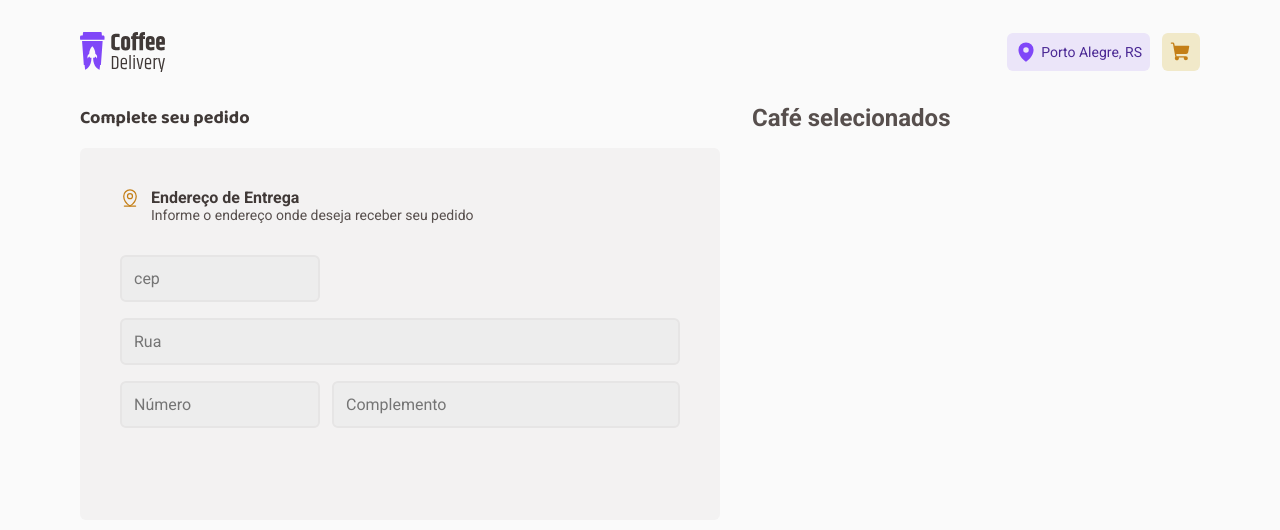
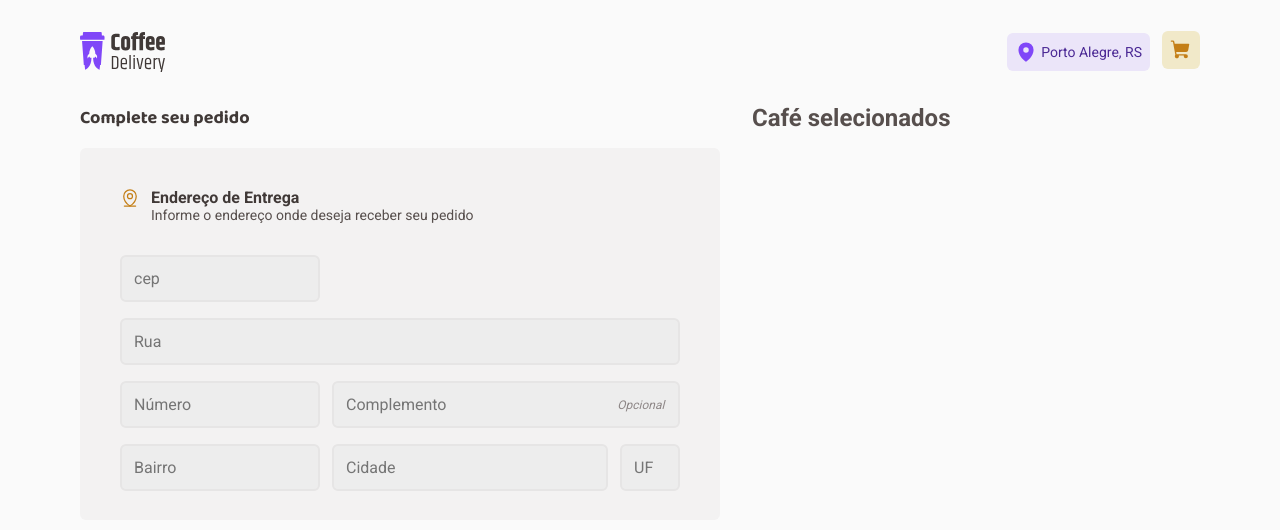
Before and after one commit to kleberfreire/coffee-delivery, a React (Vite) app: page /checkout in a window 1280 px wide. Shown: the top 530 px of the page. Built offline with nearby package versions, Linux system fonts and the light colour scheme.

Commit message:
endereço checkout pronto

```diff
--- a/package.json
+++ b/package.json
@@ -10,11 +10,11 @@
     "lint": "eslint src --ext .ts,.tsx"
   },
   "dependencies": {
+    "@types/styled-components": "^5.1.26",
     "phosphor-react": "^1.4.1",
     "react": "^18.2.0",
     "react-dom": "^18.2.0",
-    "react-router-dom": "^6.3.0",
-    "@types/styled-components": "^5.1.26",
+    "react-router-dom": "^6.4.0",
     "styled-components": "^5.3.5"
   },
   "devDependencies": {
--- a/src/components/Header/index.tsx
+++ b/src/components/Header/index.tsx
@@ -1,18 +1,23 @@
 import logo from '../../assets/logo.svg'
 import { MapPin, ShoppingCart } from 'phosphor-react'
 import { ActionsContainer, WrapperContainer } from './style'
+import { Link } from 'react-router-dom'
 
 export function Header() {
   return (
     <WrapperContainer>
-      <img src={logo} alt="logo Coffee Delivery" />
+      <Link to="/">
+        <img src={logo} alt="logo Coffee Delivery" />
+      </Link>
       <ActionsContainer>
         <span>
           <MapPin size={22} weight="fill" />
           Porto Alegre, RS
         </span>
 
-        <ShoppingCart size={38} weight="fill" />
+        <Link to="/checkout">
+          <ShoppingCart size={38} weight="fill" />
+        </Link>
       </ActionsContainer>
     </WrapperContainer>
   )
--- a/src/components/Header/style.ts
+++ b/src/components/Header/style.ts
@@ -37,7 +37,7 @@ export const ActionsContainer = styled.div`
       color: ${(props) => props.theme.purple};
     }
   }
-  & > svg {
+  & > a svg {
     color: ${(props) => props.theme['yellow-dark']};
     background: ${(props) => props.theme['yellow-light']};
     padding: 0.5rem;
--- a/src/pages/Checkout/index.tsx
+++ b/src/pages/Checkout/index.tsx
@@ -6,9 +6,13 @@ import {
   FormPurchase,
   HeaderForm,
   InputCep,
+  InputCity,
   InputComplement,
+  InputComplementWrapper,
+  InputDistrict,
   InputNumber,
   InputRoad,
+  InputUF,
   MultiplesInputContainer,
   WrapperContainer,
 } from './style'
@@ -31,7 +35,15 @@ export function Checkout() {
             <InputRoad type="text" placeholder="Rua" />
             <MultiplesInputContainer>
               <InputNumber type="text" placeholder="Número" />
-              <InputComplement type="text" placeholder="Complemento" />
+              <InputComplementWrapper>
+                <InputComplement type="text" placeholder="Complemento" />
+                <span>Opcional</span>
+              </InputComplementWrapper>
+            </MultiplesInputContainer>
+            <MultiplesInputContainer>
+              <InputDistrict type="text" placeholder="Bairro" />
+              <InputCity type="text" placeholder="Cidade" />
+              <InputUF type="text" placeholder="UF" />
             </MultiplesInputContainer>
           </FormPurchase>
         </FormContainer>
--- a/src/pages/Checkout/style.ts
+++ b/src/pages/Checkout/style.ts
@@ -62,6 +62,7 @@ const inputBase = styled.input`
 export const FormPurchase = styled.form`
   display: flex;
   flex-direction: column;
+  gap: 1rem;
 `
 
 export const InputCep = styled(inputBase)`
@@ -71,21 +72,58 @@ export const InputCep = styled(inputBase)`
 
 export const InputRoad = styled(inputBase)`
   width: 100%;
-  margin-top: 1rem;
 `
 export const InputNumber = styled(inputBase)`
   width: 12.5rem;
-  margin-top: 1rem;
   margin-right: 0.75rem;
 `
 export const InputComplement = styled(inputBase)`
   width: 100%;
-  margin-top: 1rem;
+  position: relative;
+
+  &::before {
+    position: absolute;
+    content: 'Opcional';
+    width: 100%;
+    height: 50px;
+    top: 0;
+    right: 0;
+    z-index: 1000;
+  }
+`
+
+export const InputComplementWrapper = styled.div`
+  width: 100%;
+  position: relative;
+
+  & > span {
+    position: absolute;
+    bottom: 0;
+    top: 36%;
+    right: -0.5rem;
+    transform: translate(-50%);
+
+    font-style: italic;
+    font-size: 0.75rem;
+    color: ${(props) => props.theme['base-label']};
+  }
 `
 export const MultiplesInputContainer = styled.div`
   display: flex;
 `
 
+export const InputDistrict = styled(inputBase)`
+  width: 12.5rem;
+  margin-right: 0.75rem;
+`
+export const InputCity = styled(inputBase)`
+  width: 17.25rem;
+  margin-right: 0.75rem;
+`
+export const InputUF = styled(inputBase)`
+  width: 3.75rem;
+`
+
 export const ConfirmPurchase = styled.div`
   display: flex;
 `
```
Also changed, not shown: 1 other file (tests, documents, lock files or other folders).
